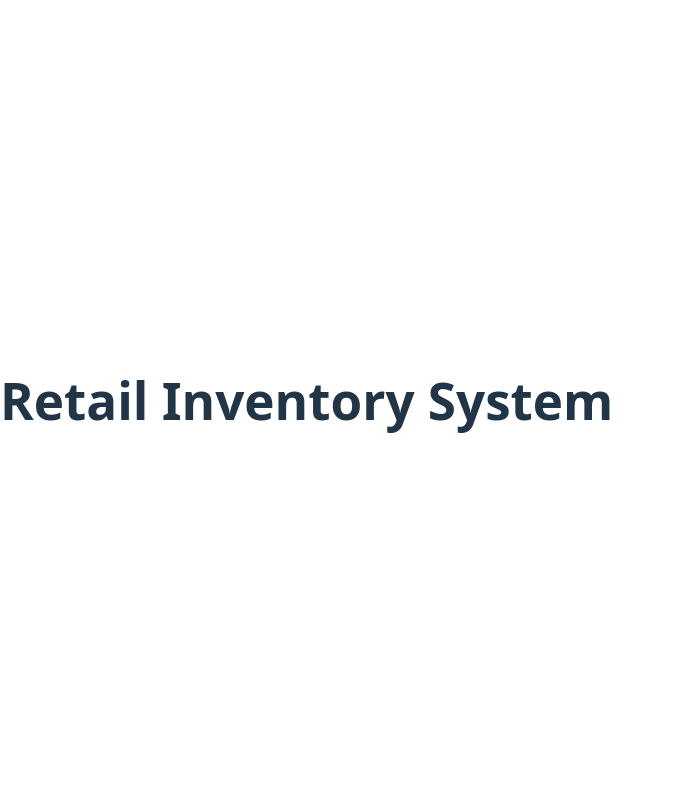
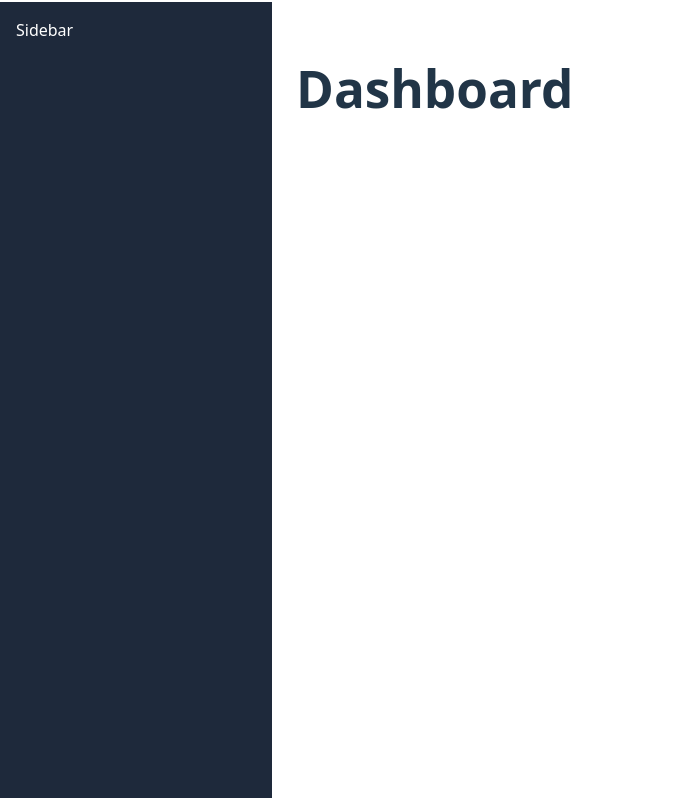
Before and after one commit to surajdoke-tech/retail-inventory-system, a React (Vite) app in the folder ris-frontend/: page / in a window 1280 px wide. Shown: the whole page, without its empty margins (0-673 px from the left). Built offline with nearby package versions, Linux system fonts and the light colour scheme.

Commit message:
added dashboard layout

```diff
--- a/ris-frontend/package.json
+++ b/ris-frontend/package.json
@@ -10,6 +10,10 @@
     "preview": "vite preview"
   },
   "dependencies": {
+    "@emotion/react": "^11.14.0",
+    "@emotion/styled": "^11.14.1",
+    "@mui/icons-material": "^7.3.9",
+    "@mui/material": "^7.3.9",
     "react": "^19.2.0",
     "react-dom": "^19.2.0"
   },
--- a/ris-frontend/src/App.jsx
+++ b/ris-frontend/src/App.jsx
@@ -1,8 +1,11 @@
+import DashboardLayout from "./layouts/DashboardLayout";
+import Dashboard from "./pages/Dashboard";
+
 function App() {
   return (
-    <>
-      <h1>Retail Inventory System</h1>
-    </>
+    <DashboardLayout>
+      <Dashboard />
+    </DashboardLayout>
   );
 }
 
--- /dev/null
+++ b/ris-frontend/src/layouts/DashboardLayout.jsx
@@ -0,0 +1,29 @@
+import { Box } from "@mui/material";
+
+function DashboardLayout({ children }) {
+  return (
+    <Box sx={{ display: "flex" }}>
+
+      {/* Sidebar */}
+      <Box
+        sx={{
+          width: 240,
+          height: "95.5vh",
+          backgroundColor: "#1e293b",
+          color: "white",
+          p: 2
+        }}
+      >
+        Sidebar
+      </Box>
+
+      {/* Main Content */}
+      <Box sx={{ flexGrow: 1, p: 3 }}>
+        {children}
+      </Box>
+
+    </Box>
+  );
+}
+
+export default DashboardLayout;
--- /dev/null
+++ b/ris-frontend/src/pages/Dashboard.jsx
@@ -0,0 +1,7 @@
+function Dashboard() {
+  return (
+    <h1>Dashboard</h1>
+  );
+}
+
+export default Dashboard;
```
Also changed, not shown: 1 other file (tests, documents, lock files or other folders).
